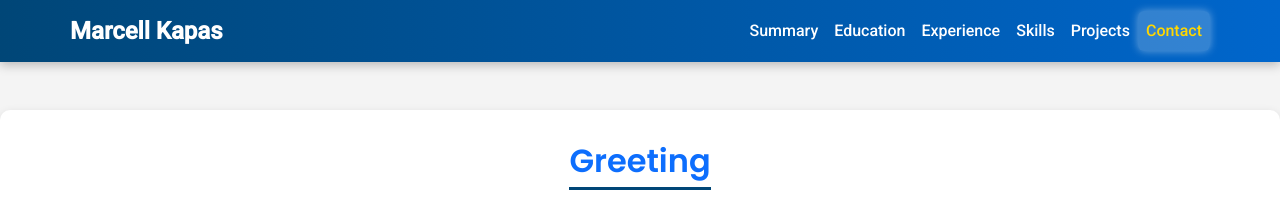
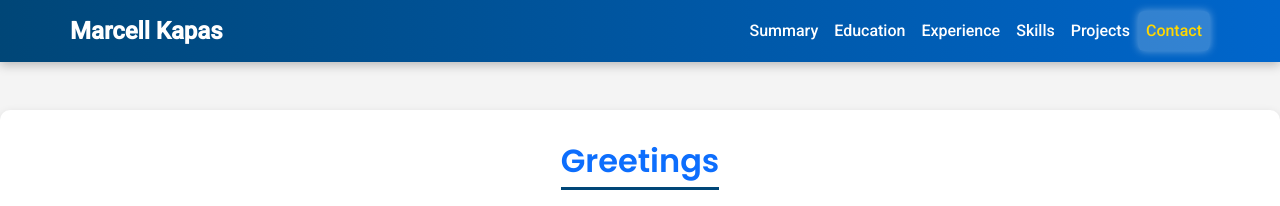
Before and after one commit to mk2487/homework7, a plain HTML site: page index.html in a window 1280 px wide. Shown: the top 206 px of the page. Drawn offline with nearby package versions, Linux system fonts and the light colour scheme.

Commit message:
Update index.html

```diff
--- a/index.html
+++ b/index.html
@@ -29,7 +29,7 @@
         </nav>
     </header>
     <section id="greeting" class="text-center my-5">
-        <h2 class="text-primary">Greeting</h2>
+        <h2 class="text-primary">Greetings</h2>
         <p id="greetingMessage" class="lead text-center"></p>
     </section>
     <main class="container my-5">
```
